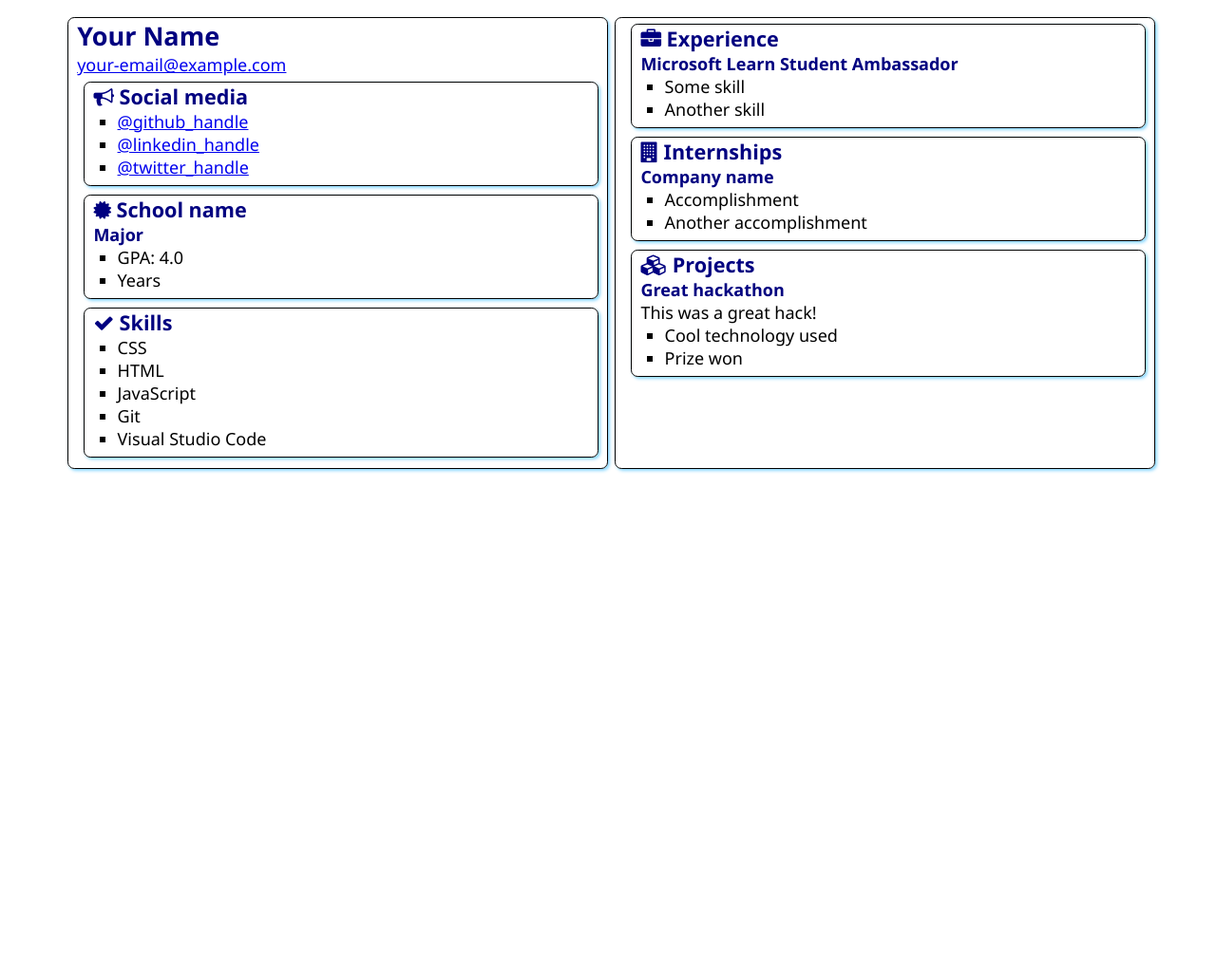
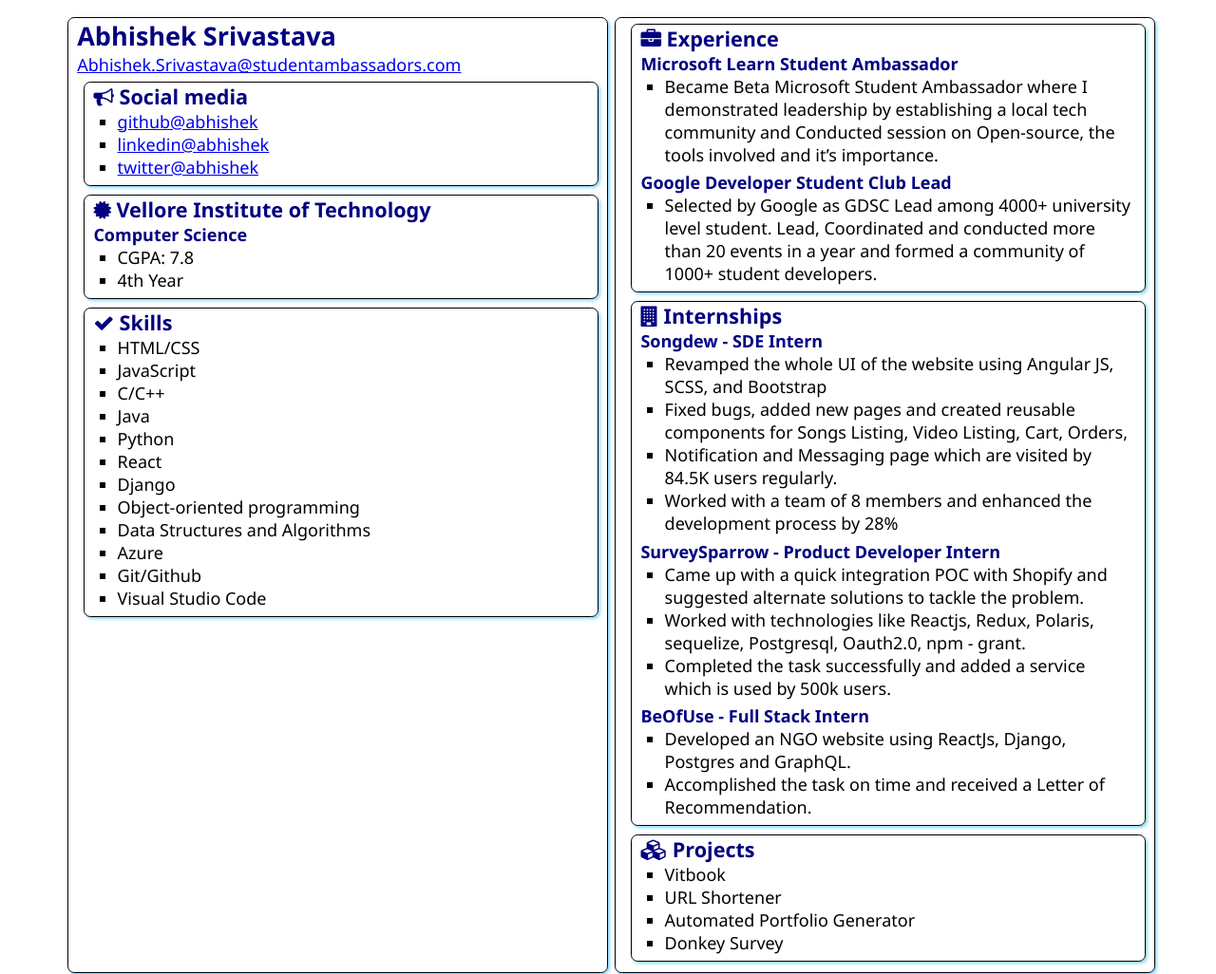
Before and after one commit to abhishek2x/SATechnicalOnboarding, a plain HTML site: page src/index.html in a window 1280 px wide. Shown: the top 1026 px of the page at 95% size. Before the commit the page ends 800 px from the top, so only its background shows below. Drawn offline with Linux system fonts and the light colour scheme.

Commit message:
Updated my details

```diff
--- a/src/index.html
+++ b/src/index.html
@@ -1,5 +1,6 @@
 <!DOCTYPE html>
 <html lang="en">
+
 <head>
     <meta charset="UTF-8">
     <meta http-equiv="X-UA-Compatible" content="IE=edge">
@@ -9,11 +10,14 @@
     <link rel="stylesheet" href="style.css">
     <link rel="stylesheet" href="https://cdnjs.cloudflare.com/ajax/libs/font-awesome/4.7.0/css/font-awesome.min.css">
 </head>
+
 <body>
     <main>
         <article class="box">
-            <h1>Your Name</h1>
-            <div><a href="mailto:your.email@example.com">your-email@example.com</a></div>
+            <h1>Abhishek Srivastava</h1>
+            <div><a
+                    href="mailto:Abhishek.Srivastava@studentambassadors.com">Abhishek.Srivastava@studentambassadors.com</a>
+            </div>
 
             <section class="box">
                 <h2>
@@ -21,9 +25,9 @@
                     Social media
                 </h2>
                 <ul>
-                    <li><a href="https://github.com/<handle>">@github_handle</a></li>
-                    <li><a href="https://linkedin.com/in/<handle>">@linkedin_handle</a></li>
-                    <li><a href="https://twitter.com/<handle>">@twitter_handle</a></li>
+                    <li><a href="https://github.com/abhishek2x">github@abhishek</a></li>
+                    <li><a href="https://linkedin.com/in/abhishek2x">linkedin@abhishek</a></li>
+                    <li><a href="https://twitter.com/Abhishe51428266">twitter@abhishek</a></li>
                 </ul>
             </section>
 
@@ -31,12 +35,12 @@
                 <div class="education">
                     <h2>
                         <i class="fa fa-certificate" aria-hidden="true"></i>
-                        School name
+                        Vellore Institute of Technology
                     </h2>
-                    <h3>Major</h3>
+                    <h3>Computer Science</h3>
                     <ul>
-                        <li>GPA: 4.0</li>
-                        <li>Years</li>
+                        <li>CGPA: 7.8</li>
+                        <li>4th Year</li>
                     </ul>
                 </div>
             </section>
@@ -47,10 +51,17 @@
                     Skills
                 </h2>
                 <ul>
-                    <li>CSS</li>
-                    <li>HTML</li>
+                    <li>HTML/CSS</li>
                     <li>JavaScript</li>
-                    <li>Git</li>
+                    <li>C/C++</li>
+                    <li>Java</li>
+                    <li>Python</li>
+                    <li>React</li>
+                    <li>Django</li>
+                    <li>Object-oriented programming</li>
+                    <li>Data Structures and Algorithms</li>
+                    <li>Azure</li>
+                    <li>Git/Github</li>
                     <li>Visual Studio Code</li>
                 </ul>
             </section>
@@ -63,8 +74,15 @@
                 </h2>
                 <h3>Microsoft Learn Student Ambassador</h3>
                 <ul>
-                    <li>Some skill</li>
-                    <li>Another skill</li>
+                    <li>Became Beta Microsoft Student Ambassador where I demonstrated leadership by establishing a local
+                        tech community
+                        and Conducted session on Open-source, the tools involved and it’s importance.</li>
+                </ul>
+                <h3>Google Developer Student Club Lead</h3>
+                <ul>
+                    <li>Selected by Google as GDSC Lead among 4000+ university level student. Lead, Coordinated and
+                        conducted more
+                        than 20 events in a year and formed a community of 1000+ student developers.</li>
                 </ul>
             </section>
             <section class="box">
@@ -73,10 +91,30 @@
                     Internships
                 </h2>
 
-                <h3>Company name</h3>
+                <h3>Songdew - SDE Intern</h3>
                 <ul>
-                    <li>Accomplishment</li>
-                    <li>Another accomplishment</li>
+                    <li> Revamped the whole UI of the website using Angular JS, SCSS, and Bootstrap</li>
+                    <li> Fixed bugs, added new pages and created reusable components for Songs Listing, Video Listing,
+                        Cart, Orders,</li>
+                    <li> Notification and Messaging page which are visited by 84.5K users regularly.</li>
+                    <li> Worked with a team of 8 members and enhanced the development process by 28%</li>
+                </ul>
+
+
+                <h3>SurveySparrow - Product Developer Intern</h3>
+                <ul>
+                    <li> Came up with a quick integration POC with Shopify and suggested alternate solutions to tackle
+                        the problem.</li>
+                    <li> Worked with technologies like Reactjs, Redux, Polaris, sequelize, Postgresql, Oauth2.0, npm -
+                        grant.</li>
+                    <li> Completed the task successfully and added a service which is used by 500k users.</li>
+                </ul>
+
+
+                <h3>BeOfUse - Full Stack Intern</h3>
+                <ul>
+                    <li>Developed an NGO website using ReactJs, Django, Postgres and GraphQL.</li>
+                    <li>Accomplished the task on time and received a Letter of Recommendation.</li>
                 </ul>
             </section>
             <section class="box">
@@ -84,16 +122,16 @@
                     <i class="fa fa-cubes" aria-hidden="true"></i>
                     Projects
                 </h2>
-
-                <h3>Great hackathon</h3>
-                <div>This was a great hack!</div>
                 <ul>
-                    <li>Cool technology used</li>
-                    <li>Prize won</li>
+                    <li>Vitbook</li>
+                    <li>URL Shortener</li>
+                    <li>Automated Portfolio Generator</li>
+                    <li>Donkey Survey</li>
                 </ul>
             </section>
         </article>
 
     </main>
 </body>
+
 </html>
```
